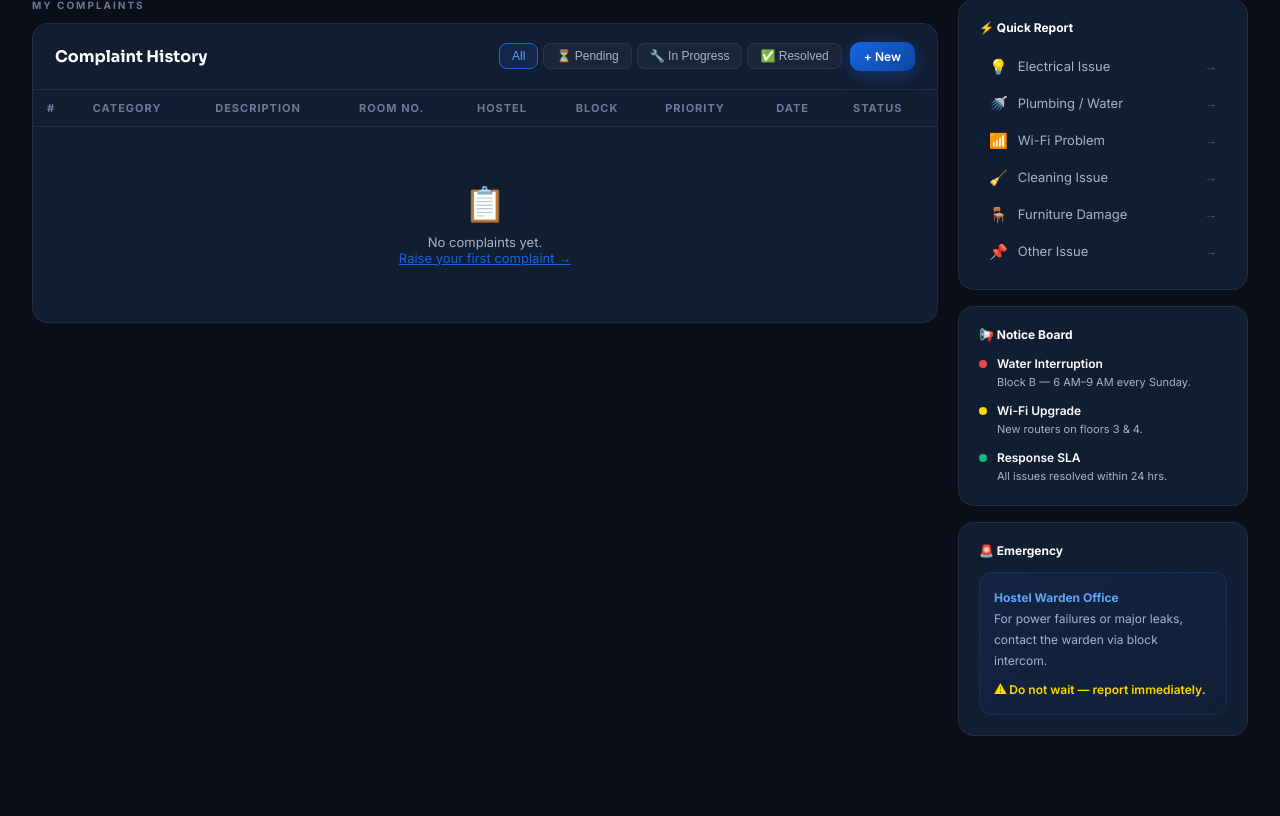
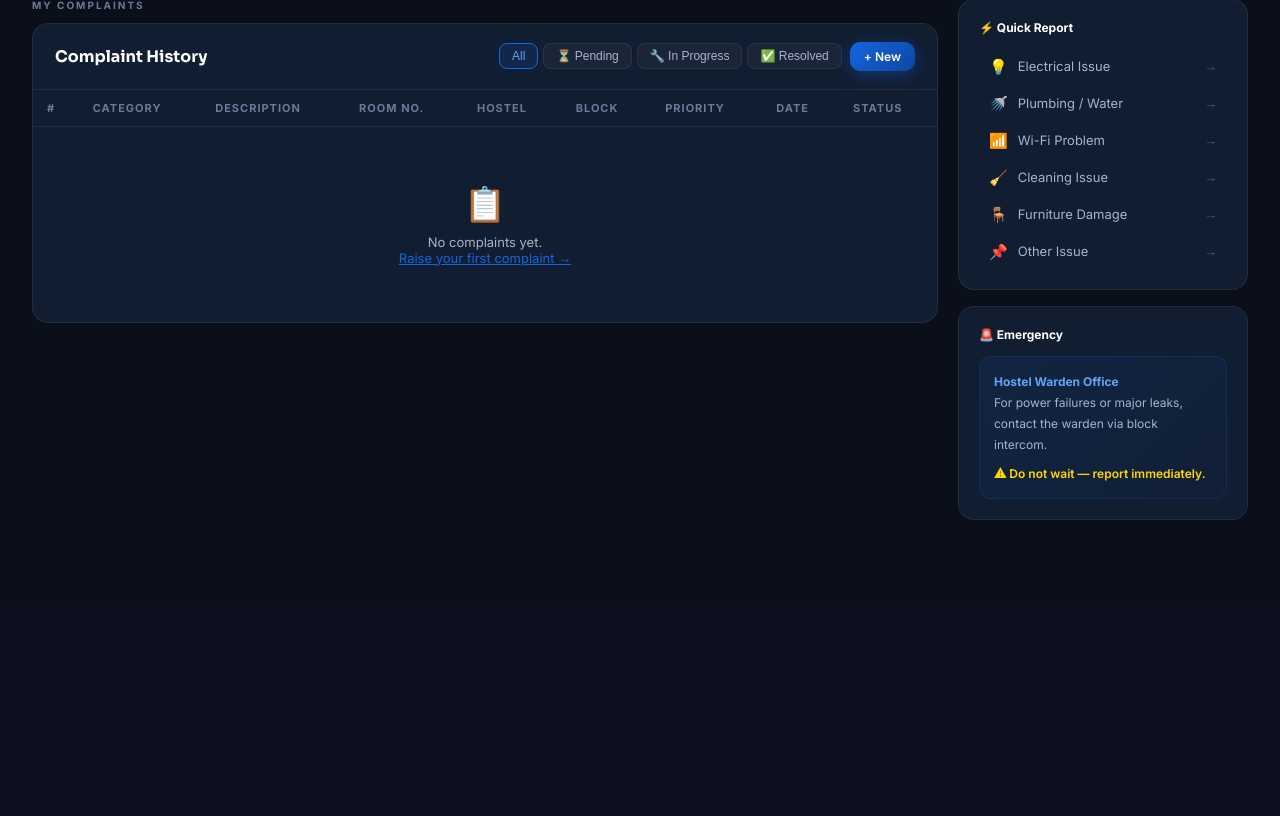
Before and after one commit to Ragul-20/Hostel_Fix, a Flask app: template templates/welcome.html in a window 1280 px wide. Shown: the part 528-1344 px from the top of the page. After the commit the page ends 1048 px from the top, so only its background shows below. Run offline with Flask 3, Linux system fonts and the light colour scheme; the template is opened without the code that fills it, so the values that code supplies are empty; data comes from the database, SQL or seed files in the repository.

Commit message:
Remove Notice Board from welcome.html
Removed the Notice Board section from the welcome page.

```diff
--- a/templates/welcome.html
+++ b/templates/welcome.html
@@ -739,14 +739,7 @@
           <a href="/complaint" class="qa"><span class="qa-ico">📌</span> Other Issue <span class="qa-arr">→</span></a>
         </div>
       </div>
-      <div class="side-card">
-        <h4>📢 Notice Board</h4>
-        <div class="notices">
-          <div class="notice"><div class="n-dot" style="background:#ef4444;"></div><div><div class="n-title">Water Interruption</div><div class="n-body">Block B — 6 AM–9 AM every Sunday.</div></div></div>
-          <div class="notice"><div class="n-dot" style="background:#ffd700;"></div><div><div class="n-title">Wi-Fi Upgrade</div><div class="n-body">New routers on floors 3 & 4.</div></div></div>
-          <div class="notice"><div class="n-dot" style="background:#10b981;"></div><div><div class="n-title">Response SLA</div><div class="n-body">All issues resolved within 24 hrs.</div></div></div>
-        </div>
-      </div>
+
       <div class="side-card">
         <h4>🚨 Emergency</h4>
         <div class="emer-box">
```
